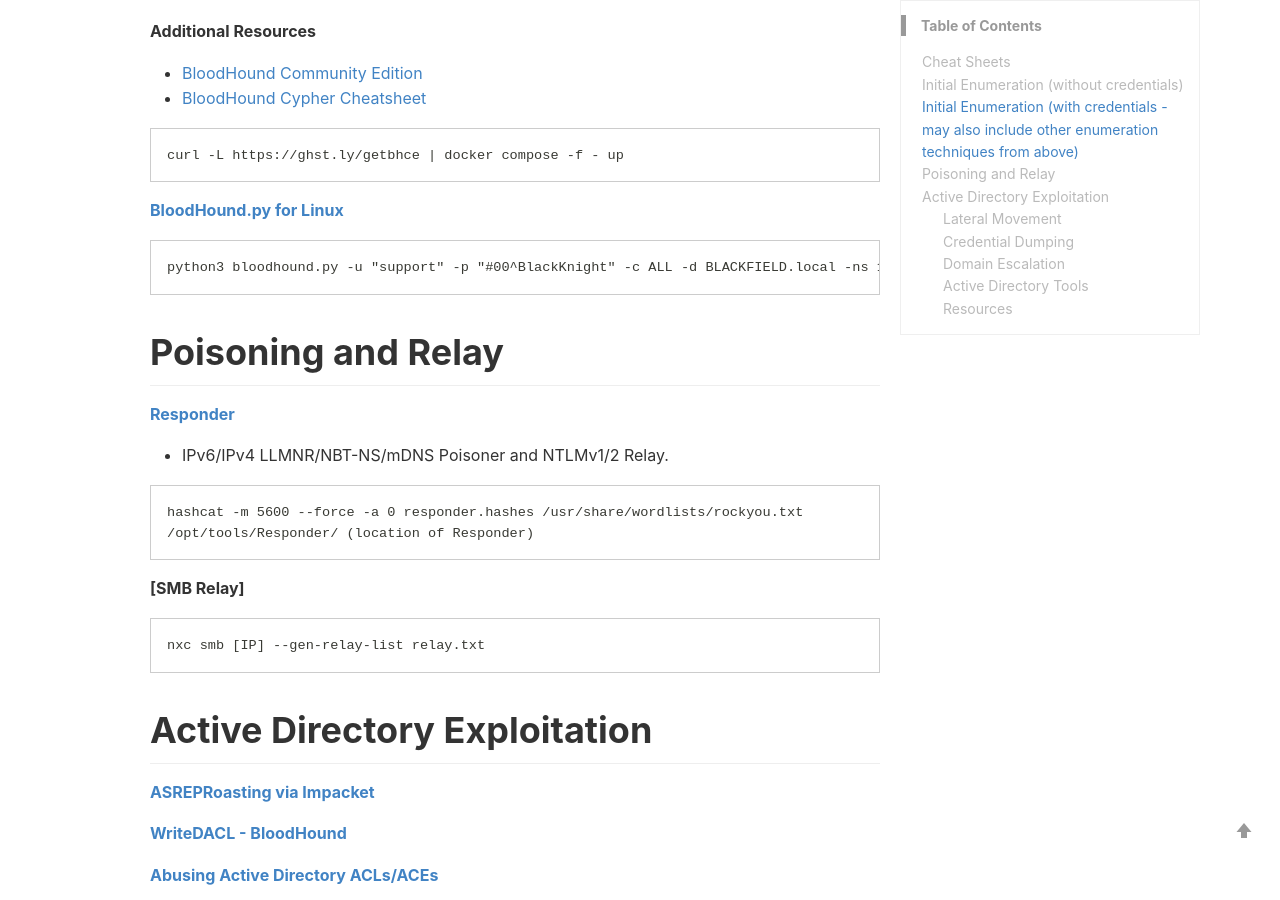
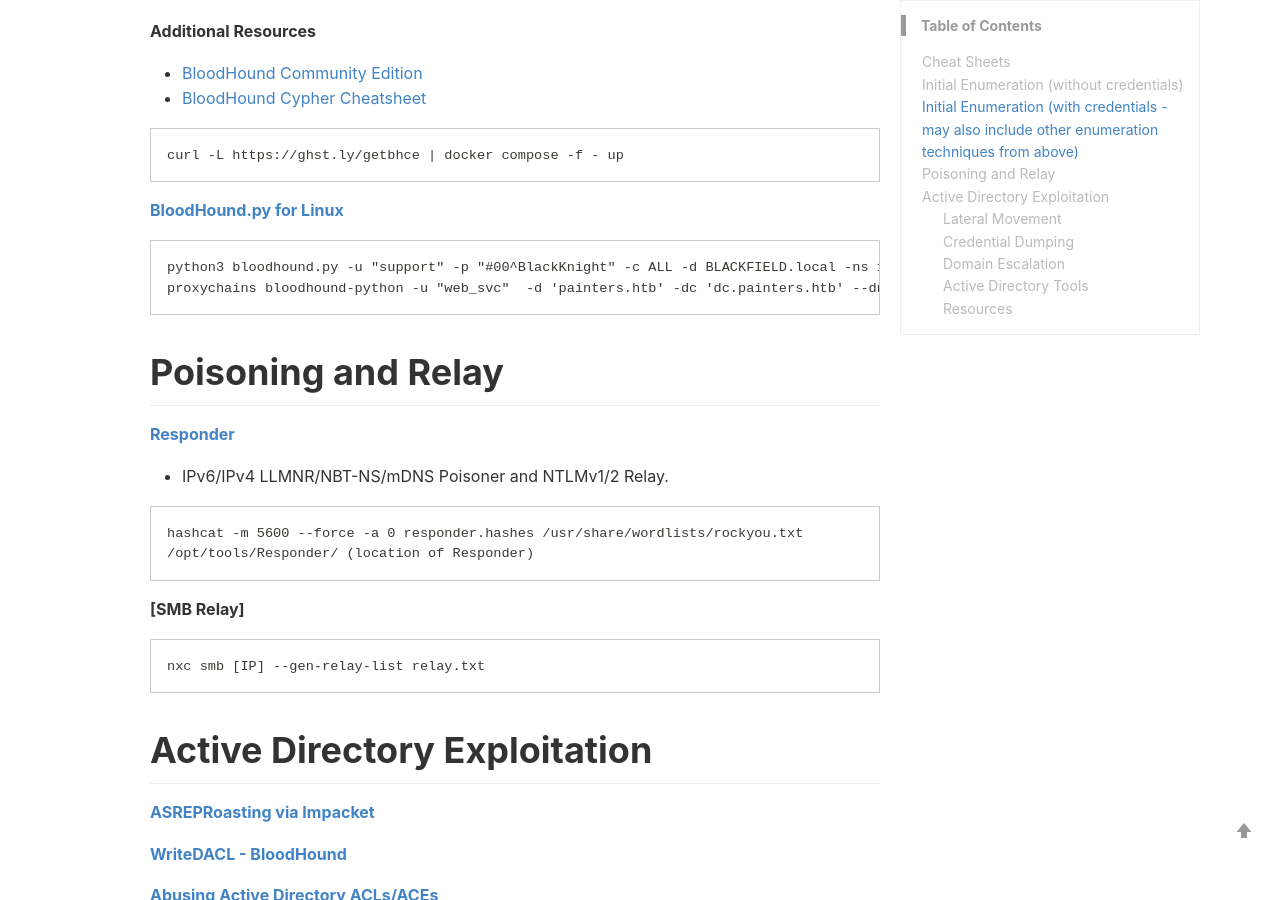
Before and after one commit to qwutony/qwutony.github.io, a Jekyll site: the page built from _wiki/003-active-directory-penetration-testing.md, in a window 1280 px wide and 900 px high, scrolled down 1723 px. Built offline with Jekyll 4.4.1, drawn with Linux system fonts in a browser that asks for light colours; a style sheet for code colours, icons or effects is not loaded.

Commit message:
Update 003-active-directory-penetration-testing.md

````diff
--- a/_wiki/003-active-directory-penetration-testing.md
+++ b/_wiki/003-active-directory-penetration-testing.md
@@ -67,6 +67,7 @@ curl -L https://ghst.ly/getbhce | docker compose -f - up
 **[BloodHound.py for Linux](https://github.com/dirkjanm/BloodHound.py)**
 ```
 python3 bloodhound.py -u "support" -p "#00^BlackKnight" -c ALL -d BLACKFIELD.local -ns 10.10.10.192 -dc dc01.BLACKFIELD.local
+proxychains bloodhound-python -u "web_svc"  -d 'painters.htb' -dc 'dc.painters.htb' --dns-tcp -c ALL -v -ns 192.168.110.55 [proxychains equivalent]
 ```
 
 # Poisoning and Relay
````
